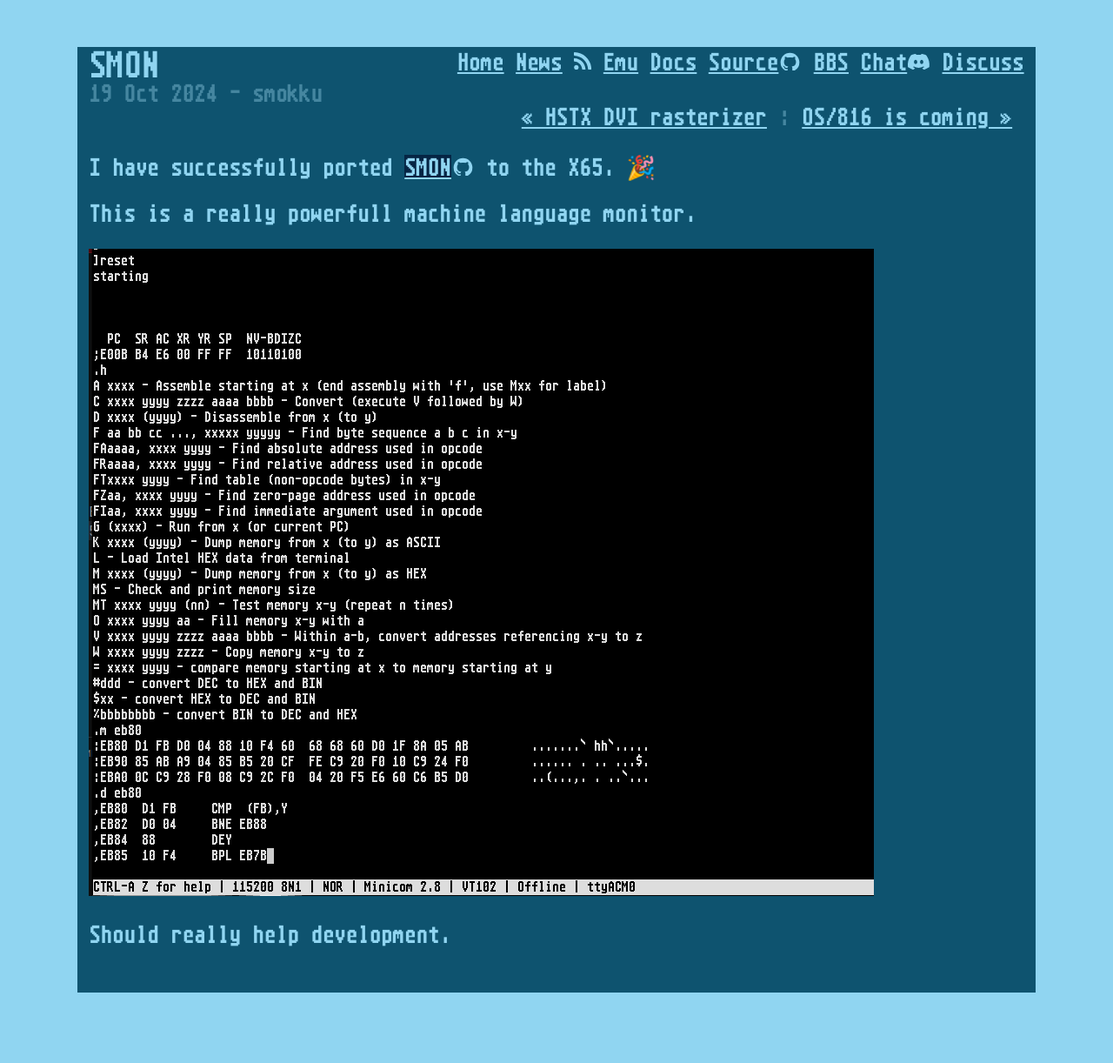
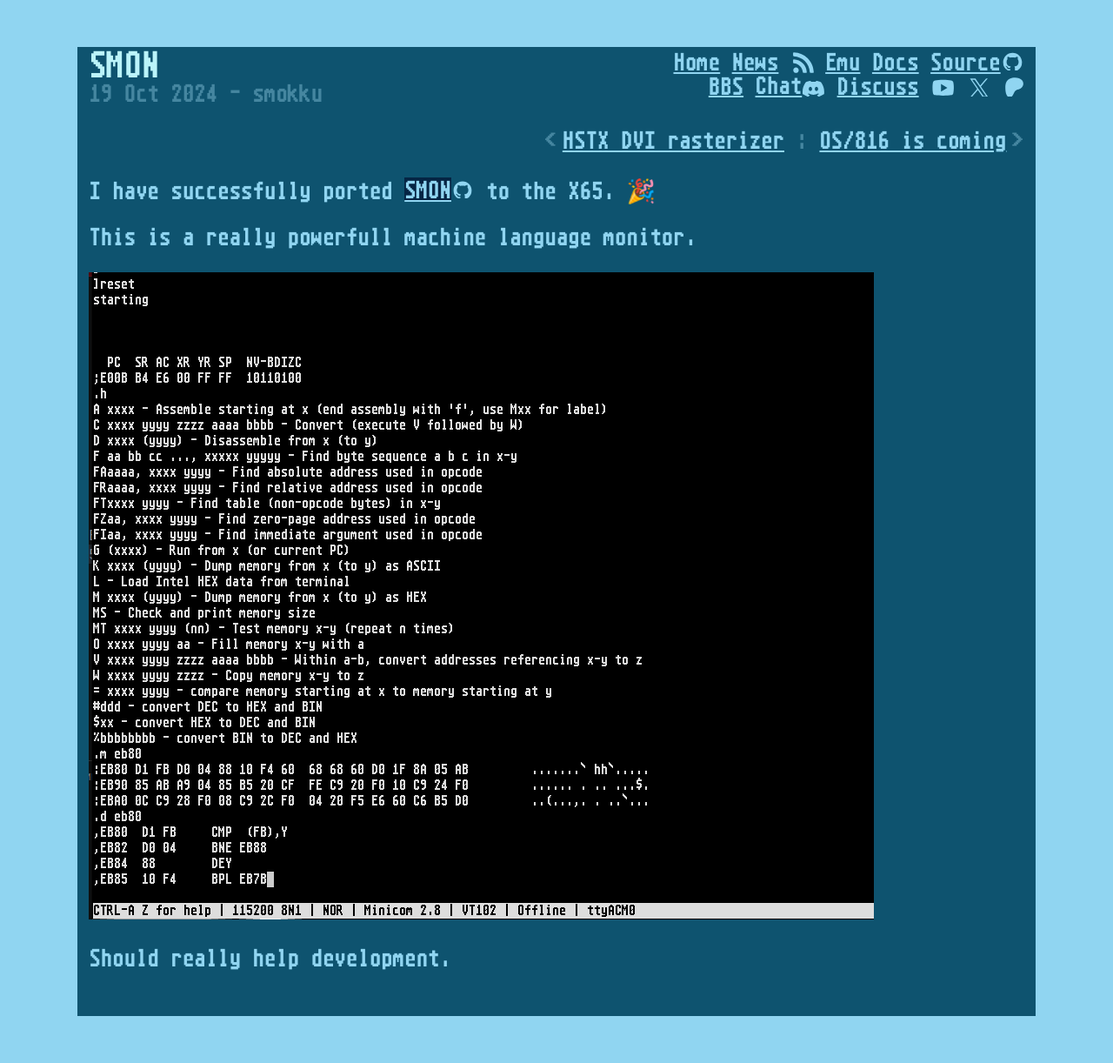
Before and after one commit to X65/x65.github.io, a Jekyll site: the page built from _posts/2024-10-19-smon.md, in a window 1280 px wide. Shown: the whole page at 87% size. Built offline with Jekyll 4.4.1, drawn with Linux system fonts in a browser that asks for light colours; some web fonts are replaced; before the commit the page ends 1195 px from its top, so only the background shows below that.

Commit message:
Navigation revamp

```diff
--- a/_includes/navigation.html
+++ b/_includes/navigation.html
@@ -1,3 +1,5 @@
-<nav>{% for item in site.data.navigation %}
+<nav class="main-navigation">{% for item in site.data.navigation %}
     <a href="{{ item.link }}"{% if page.url == item.link %} class="nav-active"{% endif %}>{{ item.content }}</a>{% endfor %}
+<br />{% for item in site.data.externals %}
+    <a href="{{ item.link }}">{{ item.content }}</a>{% endfor %}
 </nav>
--- a/_layouts/post.html
+++ b/_layouts/post.html
@@ -3,17 +3,11 @@ layout: default
 ---
 <article itemscope itemtype="http://schema.org/Article">
 <hgroup>
-<h1 itemprop="name">{{ page.title }}</h1>
+<h1 itemprop="name" title="{{ page.title }}">{{ page.title }}</h1>
 <p><time itemprop="datePublished" datetime="{{ page.date | date_to_xmlschema }}">{{ page.date | date_to_string }}</time> - <span itemprop="author">{{ page.author }}</span></p>
 </hgroup>
 <div class="page-navigation">
-{% if page.next.url %}
-<a class="next" href="{{page.next.url}}">&laquo; {{page.next.title}}</a>
-{% endif %}
-{% if page.next.url and page.previous.url %}:{% endif %}
-{% if page.previous.url %}
-<a class="prev" href="{{page.previous.url}}">{{page.previous.title}} &raquo;</a>
-{% endif %}
-</div>
+{% if page.next.url %}<a class="next" href="{{page.next.url}}">{{page.next.title}}</a>{% endif %}{% if page.next.url and page.previous.url %}:{% endif %}{% if page.previous.url %}<a class="prev" href="{{page.previous.url}}">{{page.previous.title}}</a>
+{% endif %}</div>
 {{ content }}
 </article>
--- a/assets/style.css
+++ b/assets/style.css
@@ -65,8 +65,9 @@ blink {
     visibility: hidden;
   }
 }
-nav {
+nav.main-navigation {
   float: right;
+  text-align: right;
 }
 nav a img {
   vertical-align: middle;
@@ -75,6 +76,9 @@ nav a.nav-active {
   background-color: var(--main-fg-color);
   color: var(--main-bg-color);
   text-decoration: none;
+}
+nav svg {
+  vertical-align: text-bottom;
 }
 ul, ol {
   padding-left: 2em;
@@ -116,14 +120,41 @@ hgroup * {
 hgroup p {
   color: var(--secondary-fg-color);
 }
+hgroup h1 {
+  white-space: nowrap;
+  overflow-x: hidden;
+  text-overflow: ellipsis;
+  color: var(--strong-fg-color);
+}
 .page-navigation {
   display: flex;
+  flex-direction: row;
+  align-items: center;
   justify-content: flex-end;
-  margin: 0;
+  gap: 0.5em;
+  margin: 1em 0;
+  width: 100%;
   color: var(--secondary-fg-color);
 }
 .page-navigation a {
-  margin-inline: 0.5em;
+  text-align: right;
+  white-space: nowrap;
+  flex-shrink: 1;
+  max-width: 40%;
+  overflow-x: hidden;
+  text-overflow: ellipsis;
+}
+.page-navigation a:first-child::before {
+  content: "< ";
+  color: var(--secondary-fg-color);
+  display: inline-block;
+  margin-inline-end: 0.25em;
+}
+.page-navigation a:last-child::after {
+  content: " >";
+  color: var(--secondary-fg-color);
+  display: inline-block;
+  margin-inline-start: 0.25em;
 }
 a[href*="/github.com/X65"]::after {
   content: "";
@@ -163,9 +194,6 @@ a[href^="https://youtu.be/"]::after {
 }
 a[href^="https://youtu.be/"]:hover::after {
   opacity: 1;
-}
-.emu-nav {
-  float: none;
 }
 .emu-nav > div {
   display: inline-flex;
```
Also changed, not shown: _data/externals.yml (added, +17 -0 lines), _data/navigation.yml (+1 -9 lines).
